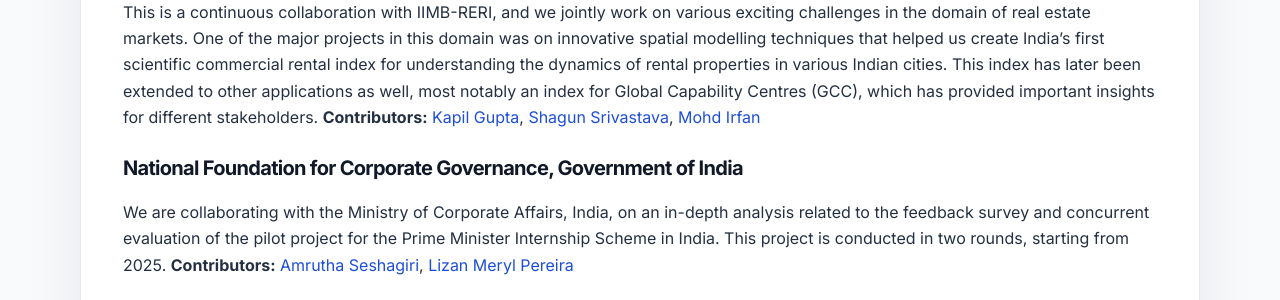
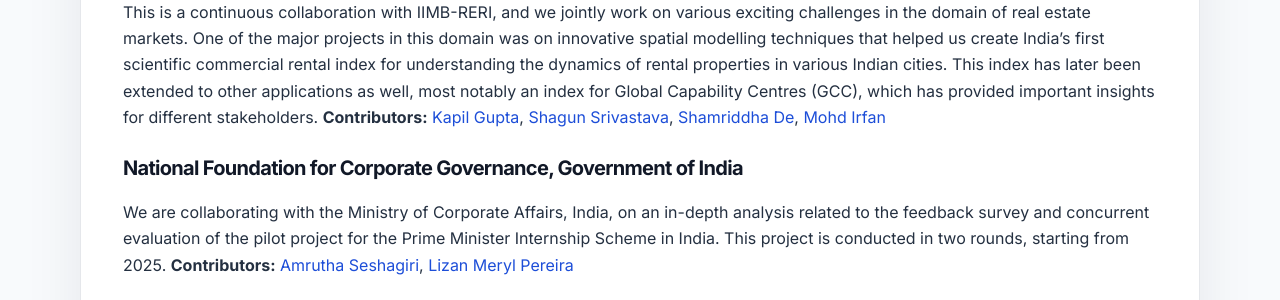
Before and after one commit to soudeepd/soudeeps-research-group, a Jekyll site: the page built from docs/_pages/consulting.md, in a window 1280 px wide and 900 px high, scrolled down 1061 px. Shown: the part 153-453 px from the top of the window. Built offline with Jekyll 4.4.1, drawn with Linux system fonts in a browser that asks for light colours.

Commit message:
Update consulting.md

```diff
--- a/docs/_pages/consulting.md
+++ b/docs/_pages/consulting.md
@@ -34,7 +34,7 @@ All of the below projects were led by Prof. Soudeep Deb, in collaboration with v
 
 ### Real Estate Research Initiative, IIM Bangalore
 
-This is a continuous collaboration with IIMB-RERI, and we jointly work on various exciting challenges in the domain of real estate markets. One of the major projects in this domain was on innovative spatial modelling techniques that helped us create India's first scientific commercial rental index for understanding the dynamics of rental properties in various Indian cities. This index has later been extended to other applications as well, most notably an index for Global Capability Centres (GCC), which has provided important insights for different stakeholders. **Contributors:** [Kapil Gupta]({{ site.baseurl }}/alumni/#kapil-gupta), [Shagun Srivastava]({{ site.baseurl }}/members/#shagun-srivastava), [Mohd Irfan]({{ site.baseurl }}/members/#mohd-irfan)
+This is a continuous collaboration with IIMB-RERI, and we jointly work on various exciting challenges in the domain of real estate markets. One of the major projects in this domain was on innovative spatial modelling techniques that helped us create India's first scientific commercial rental index for understanding the dynamics of rental properties in various Indian cities. This index has later been extended to other applications as well, most notably an index for Global Capability Centres (GCC), which has provided important insights for different stakeholders. **Contributors:** [Kapil Gupta]({{ site.baseurl }}/alumni/#kapil-gupta), [Shagun Srivastava]({{ site.baseurl }}/members/#shagun-srivastava), [Shamriddha De]({{ site.baseurl }}/members/#shamriddha-de), [Mohd Irfan]({{ site.baseurl }}/members/#mohd-irfan)
 
 ### National Foundation for Corporate Governance, Government of India
 
```
